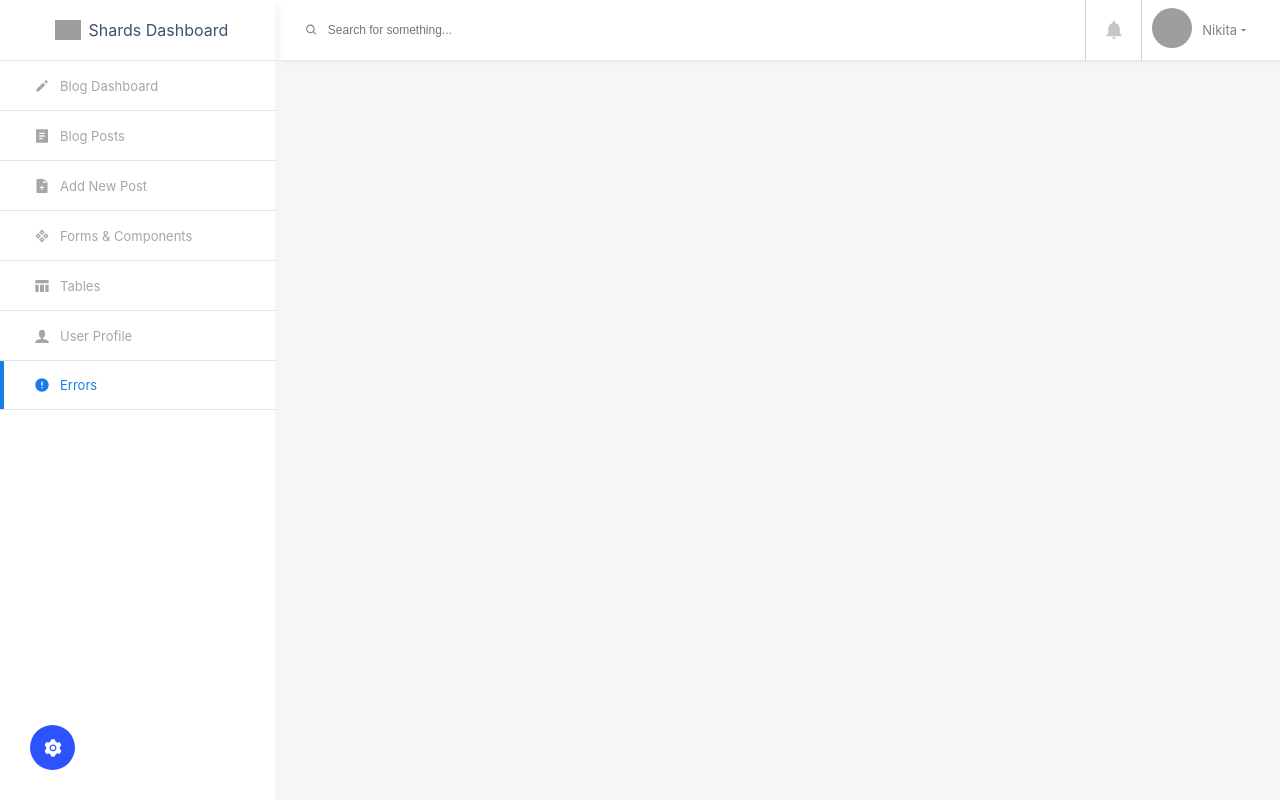
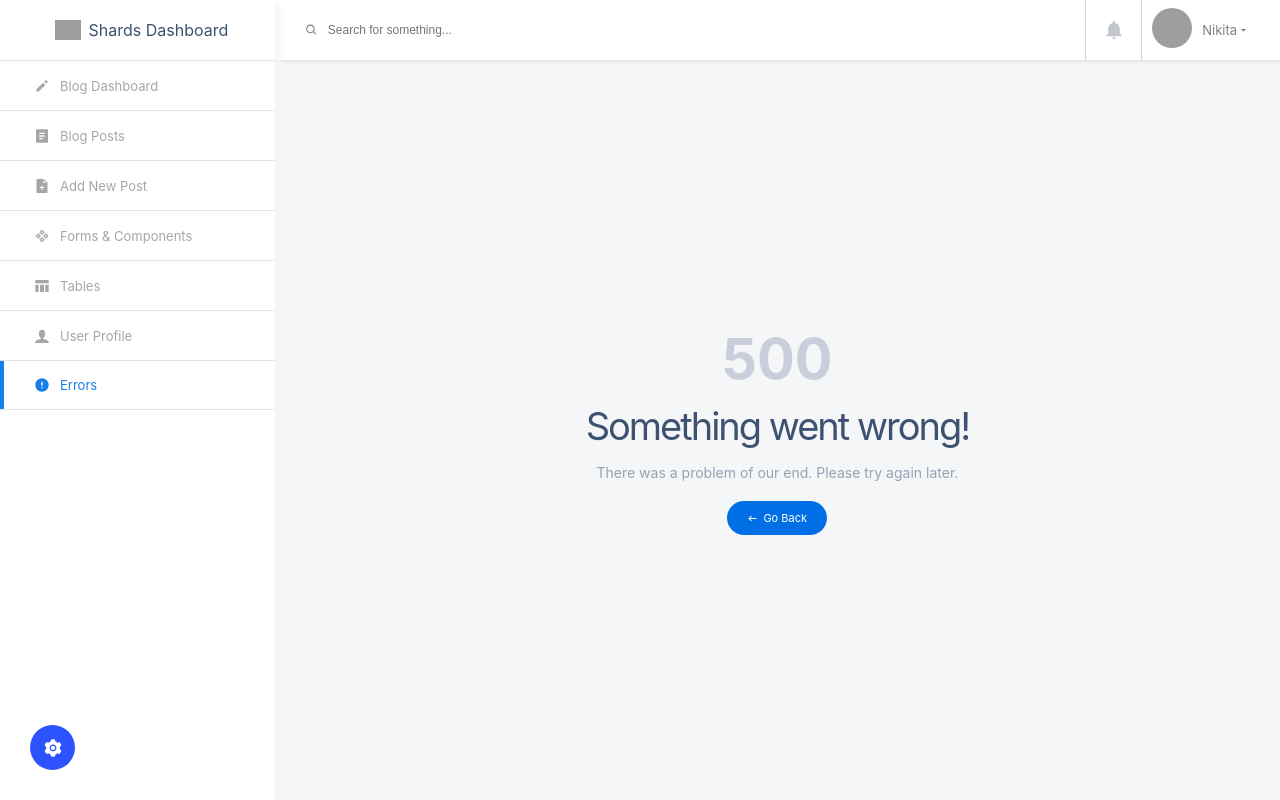
Before and after one commit to abhikam395/Dashboard, a React (Create React App) app: page /errors in a window 1280 px wide. Built offline with nearby package versions, Linux system fonts and the light colour scheme; grey boxes are pictures that could not be loaded.

Commit message:
error page created

```diff
--- a/src/pages/ErrorsPage.js
+++ b/src/pages/ErrorsPage.js
@@ -1,5 +1,8 @@
 import React, {Component} from 'react';
+import { Link } from 'react-router-dom';
 import './errorspage.scss';
+
+import {MdKeyboardBackspace} from 'react-icons/md';
 
 export default class ErrorsPage extends Component{
     render(){
@@ -10,9 +13,16 @@ export default class ErrorsPage extends Component{
                 container--size
                 container--theme">
 
-                {category && <h5 className="container__category">{category}</h5>}
-                {title && <h1 className="container__title">{title}</h1>}
+                <div className="error__container">
+                    <h1 className="error__code">500</h1>
+                    <h4 className="error__message">Something went wrong!</h4>
+                    <p className="error__description">There was a problem of our end. Please try again later.</p>
 
+                    <Link to="/#" className="error__button">
+                        <MdKeyboardBackspace className="error__icon"/>
+                        Go Back
+                        </Link>
+                </div>
             </div>
         )
     }
--- a/src/pages/errorspage.scss
+++ b/src/pages/errorspage.scss
@@ -0,0 +1,45 @@
+.error{
+    &__container{
+        margin: auto;
+        display: flex;
+        flex-direction: column;
+        align-items: center;
+    }
+
+    &__code{
+        font-size: 56px;
+        color: #CACEDB;
+    }
+
+    &__message{
+        font-size: 38px;
+        font-weight: 400;
+        color: #3D5170;
+        letter-spacing: -2px;
+        margin-top: 10px;
+    }
+
+    &__description{
+        margin-top: 15px;
+        font-size: 14px;
+        color: #96A2B3;
+    }
+
+    &__button{
+        background-color: #006FE6;
+        color: white;
+        padding: 10px 20px;
+        border-radius: 30px;
+        text-decoration: none;
+        font-size: 11px;
+        font-weight: 400;
+        display: flex;
+        align-items: center;
+        width: 100px;
+        margin-top: 20px;
+    }
+
+    &__icon{
+        margin-right: 5px;
+    }
+}
```
